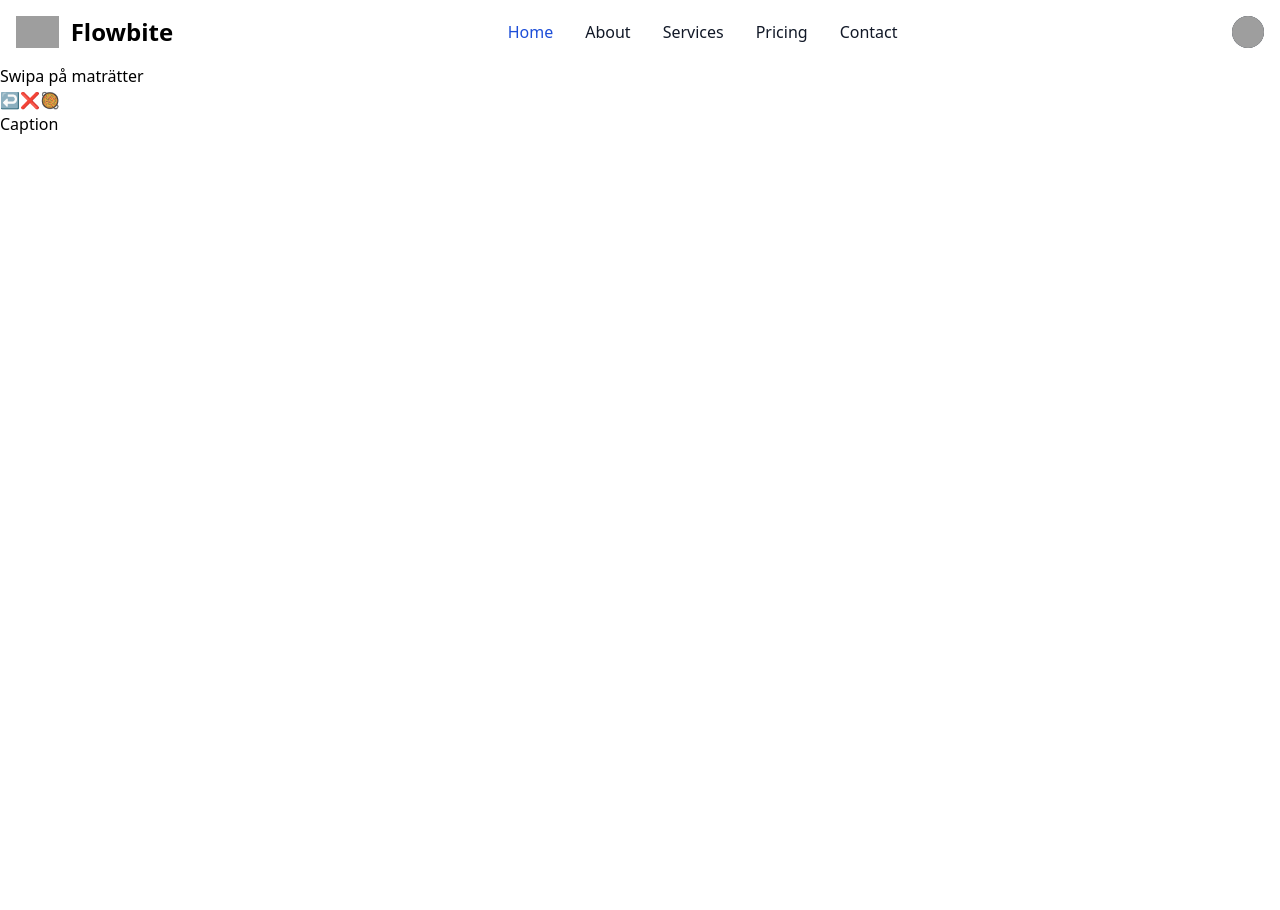
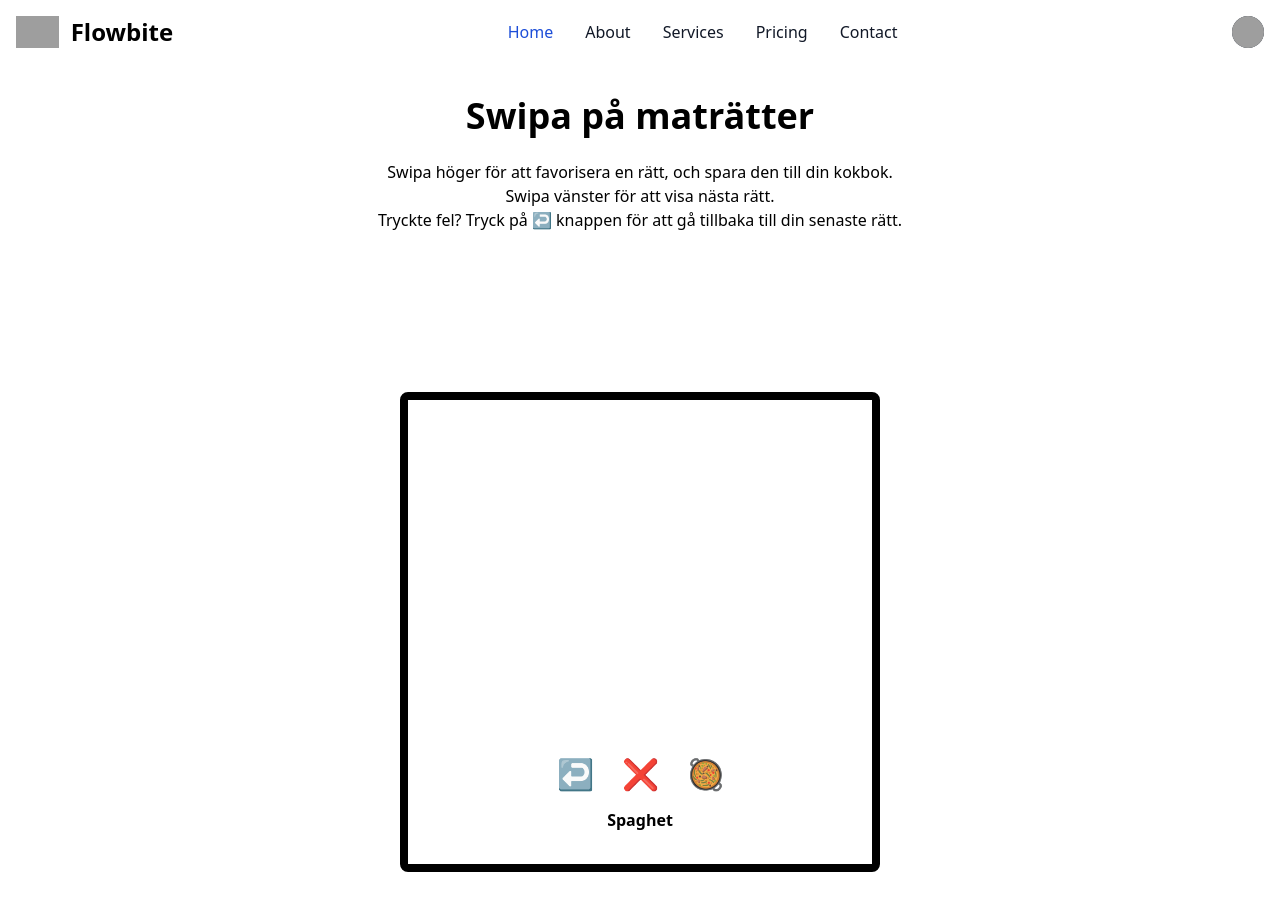
Before and after one commit to Natalie1788/Binge-Frontend, a React (Vite) app in the folder Binge/: page /swipe in a window 1280 px wide. Shown: the top 910 px of the page. Before the commit the page ends 800 px from the top, so only its background shows below. Built offline with nearby package versions, Linux system fonts and the light colour scheme; grey boxes are pictures that could not be loaded; what @radix-ui/themes would draw is missing.

Commit message:
finalized swipe wireframe

```diff
--- a/Binge/src/pages/Swipe.jsx
+++ b/Binge/src/pages/Swipe.jsx
@@ -6,19 +6,52 @@ const Swipe = () => {
   return (
     <>
       <Navbar />
-      <section>
-        <h1>Swipa på maträtter</h1>
-        <h3></h3>
-        <img />
-        <button>↩</button>
-        <button>❌</button>
-        <button>🥘</button>
-        <h2>Caption</h2>
 
-
-      </section>
+      <SwipeCard />
     </>
   );
 }
 
 export default Swipe
+
+
+const SwipeCard = () => {
+return (
+  <>
+    <div className="h-8"></div>
+    <div className="flex flex-col ">
+      <h1 className="flex justify-center font-bold text-4xl mb-6 ">
+        Swipa på maträtter
+      </h1>
+
+      <div className="flex justify-center items-center flex-col">
+        <h3>
+          {" "}
+          Swipa höger för att favorisera en rätt, och spara den till din kokbok.
+        </h3>
+        <h3>Swipa vänster för att visa nästa rätt.</h3>
+        <h3>
+          Tryckte fel? Tryck på ↩ knappen för att gå tillbaka till din senaste
+          rätt.
+        </h3>
+      </div>
+
+      <section className="flex justify-center items-center h-screen">
+        {" "}
+        {/* Added flex and centering classes */}
+        <div className="size-[30rem] border-solid border-black border-8 flex flex-col justify-end bg-white p-8 rounded-lg items-center justify-self-center self-center">
+          <img />
+          <div className="flex space-x-7  mb-4">
+            <button className="text-3xl">↩</button>
+            <button className="text-3xl">❌</button>
+            <button className="text-3xl">🥘</button>
+          </div>
+
+          <h2 className="font-bold">Spaghet</h2>
+        </div>
+      </section>
+    </div>
+  </>
+);
+
+}
```
Also changed, not shown: Binge/src/pages/SignIn.jsx (+0 -14 lines).
